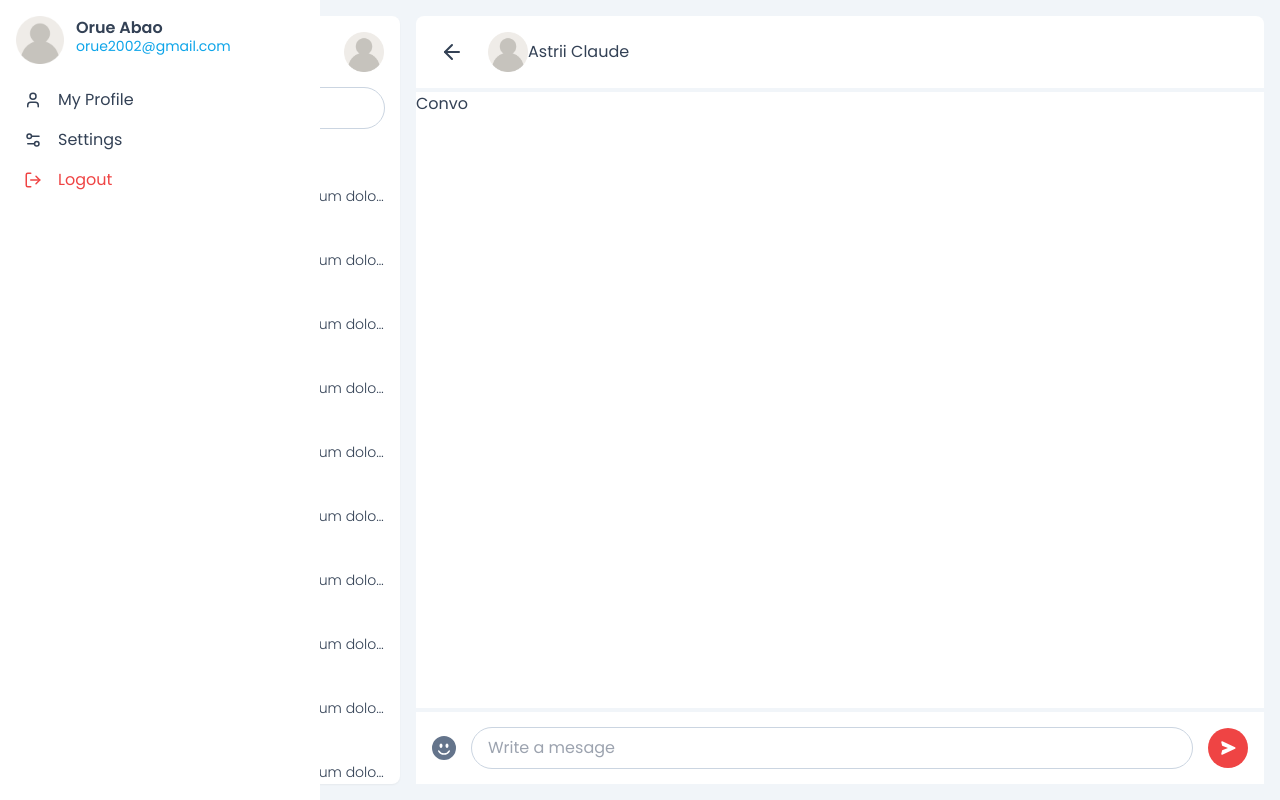
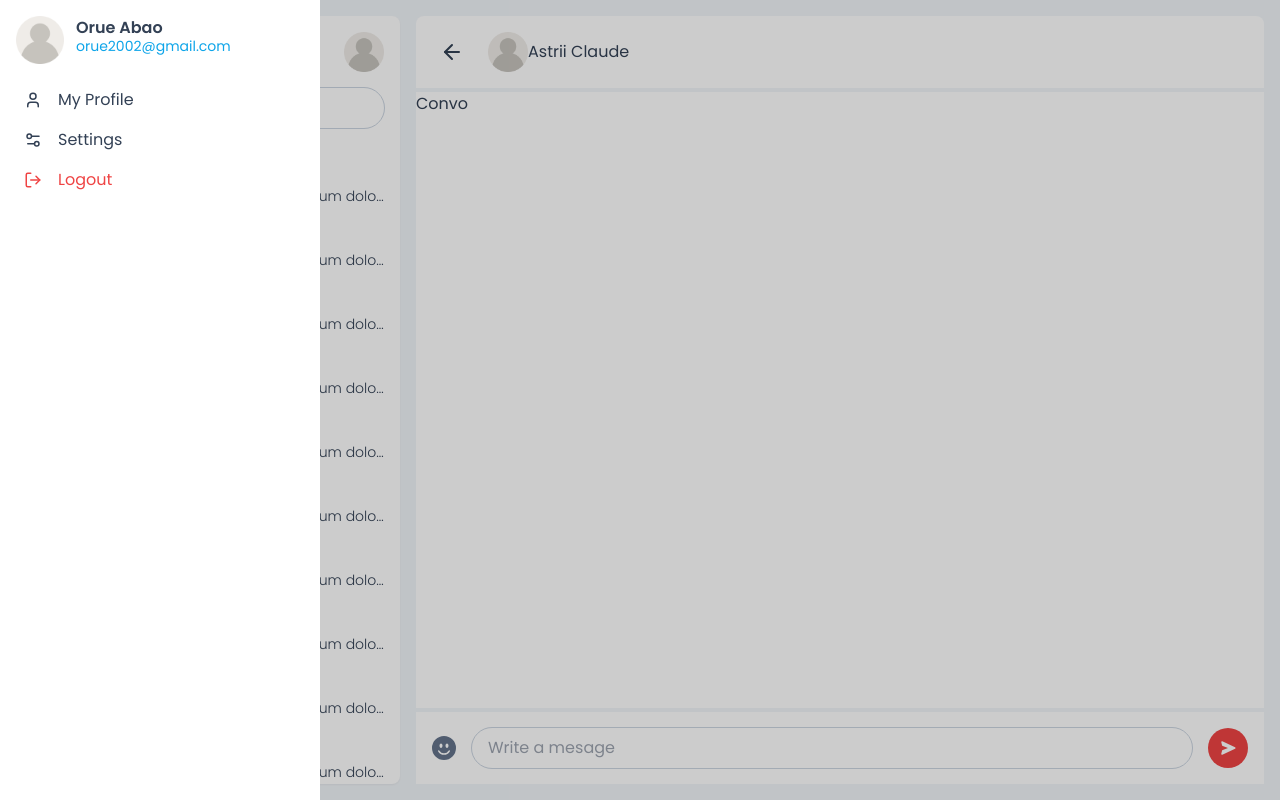
Before and after one commit to EuroAbao28/Meshenger, a React (Vite) app in the folder client/: page /1 in a window 1280 px wide. Both pictures are taken after a click on the icon 44 px from the left and 52 px from the top of the page. Built offline with nearby package versions, Linux system fonts and the light colour scheme.

Commit message:
some changes

```diff
--- a/client/src/components/SideMenu.jsx
+++ b/client/src/components/SideMenu.jsx
@@ -14,7 +14,7 @@ function SideMenu() {
     <>
       <div
         onClick={() => setIsSideMenuOpen(false)}
-        className={classnames("absolute inset-0 -z-40 bg-black/20", {
+        className={classnames("absolute inset-0 z-40 bg-black/20", {
           block: isSideMenuOpen,
           hidden: !isSideMenuOpen,
         })}></div>
```
